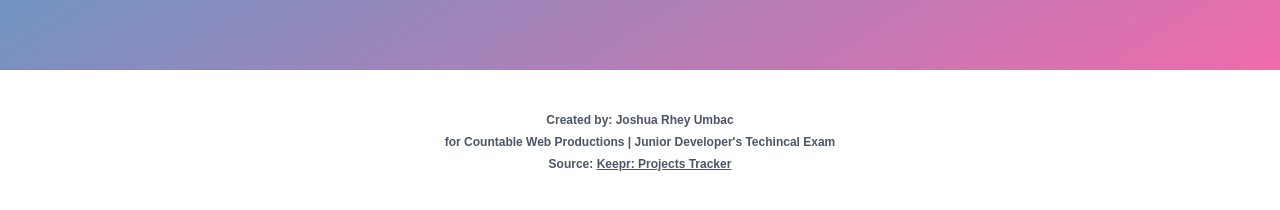
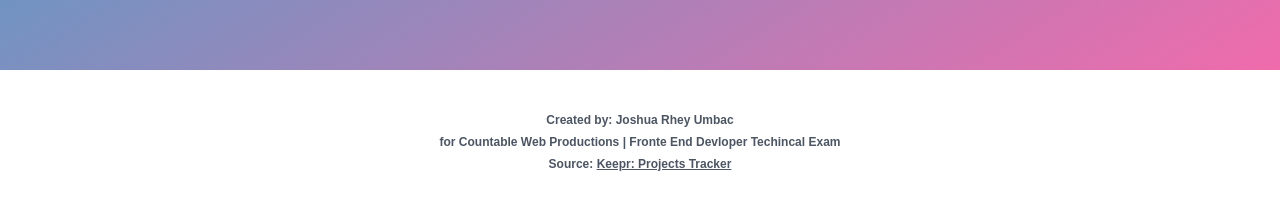
Before and after one commit to j-umbac/time-tracker-app, a Nuxt app: page / in a window 1280 px wide. Shown: the part 730-940 px from the top of the page. Built offline with nearby package versions, Linux system fonts and the light colour scheme; no server answers; the database is empty; a web font is replaced by a local one.

Commit message:
fix: footer

```diff
--- a/src/components/page-footer.vue
+++ b/src/components/page-footer.vue
@@ -1,10 +1,10 @@
 <template>
-    <div class="h-36 flex flex-col items-center justify-center space-y-1 font-semibold">
+    <div class="h-36 flex flex-col items-center justify-center space-y-1 font-semibold mx-8">
         <p class="text-on-surface text-[12px]">
             Created by: Joshua Rhey Umbac
         </p>
-        <p class="text-on-surface text-[12px]">
-            for Countable Web Productions | Junior Developer's Techincal Exam
+        <p class="text-on-surface text-[12px] text-center">
+            for Countable Web Productions | Fronte End Devloper Techincal Exam
         </p>
         <p class="text-on-surface text-[12px]">Source: <a class=" underline" href="https://github.com/j-umbac/time-tracker-app">Keepr: Projects Tracker</a></p>
     </div>
```
